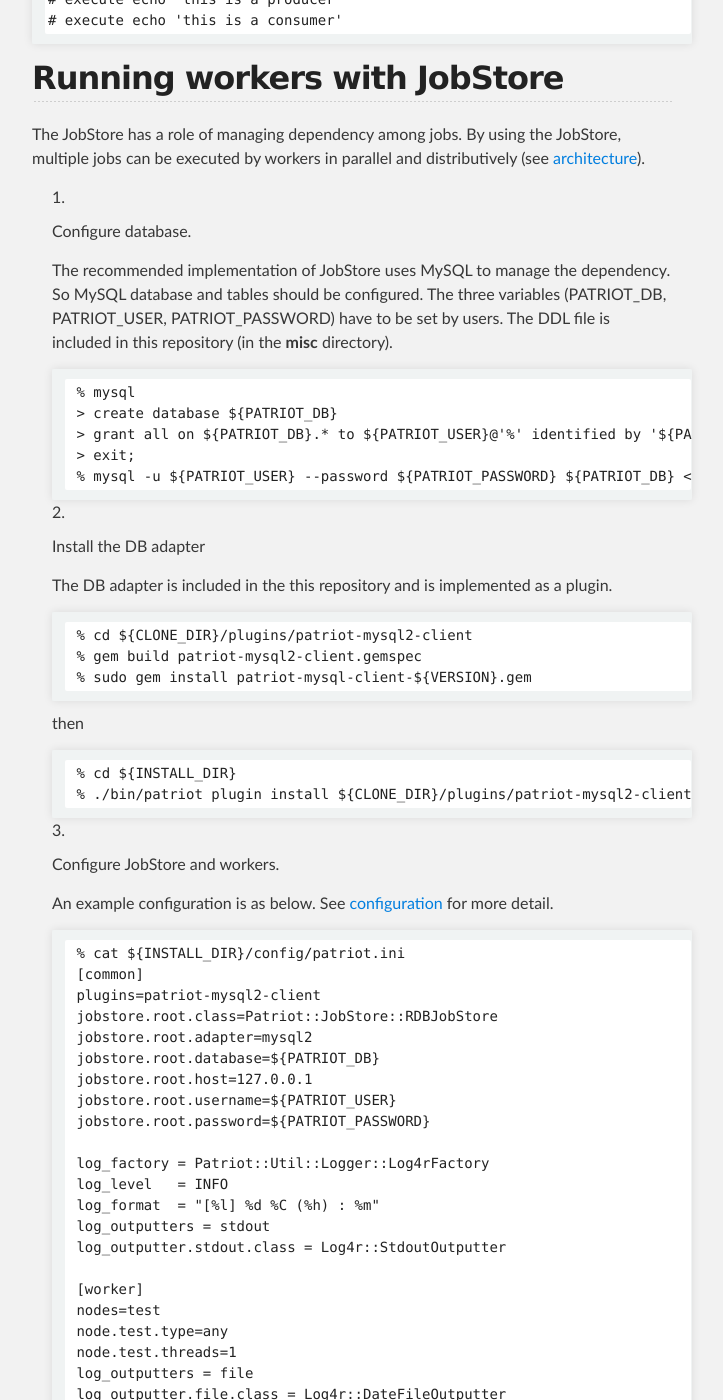
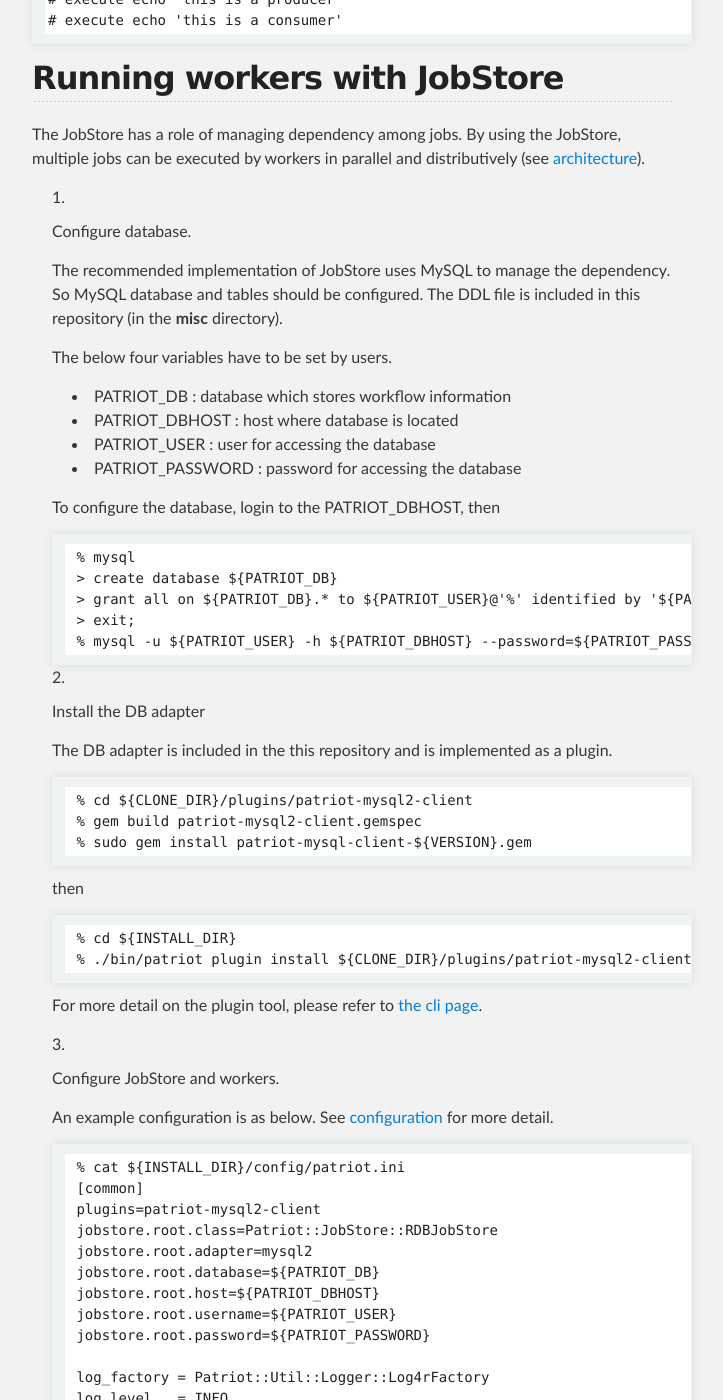
Before and after one commit to CyberAgent/patriot-workflow-scheduler, a Jekyll site: the page built from index.md, in a window 1280 px wide and 1400 px high, scrolled down 1719 px. Shown: the whole window, without its empty margins (288-1011 px from the left). Built offline with Jekyll 4.4.1, drawn with Linux system fonts in a browser that asks for light colours; Markdown is read by kramdown in place of the engine named in the settings; some of the changed text lies outside the part shown.

Commit message:
add links from index to cli (and fix typos)

````diff
--- a/index.md
+++ b/index.md
@@ -26,8 +26,8 @@
 
 ### Job Execution
 
-Command line tools are available for processing jobs defined in PBC.
-The tool can be triggered by the patriot script.
+Command line tools are available for processing jobs defined in [PBC](pbc.html).
+The tool can be triggered by [the patriot script](cli.html).
 The script takes three arguments: a tool name ('execute' for job execution), a target date of the jobs (in yyyy-MM-dd) and a path to the PBC file. In processing the PBC files, a variable '_date_' will be replaced with the target date.
 
 ```
@@ -72,14 +72,23 @@
 
 1. Configure database.
 
-    The recommended implementation of JobStore uses MySQL to manage the dependency. So MySQL database and tables should be configured. The three variables (PATRIOT\_DB, PATRIOT\_USER, PATRIOT\_PASSWORD) have to be set by users. The DDL file is included in this repository (in the __misc__ directory).
+    The recommended implementation of JobStore uses MySQL to manage the dependency. So MySQL database and tables should be configured.
+    The DDL file is included in this repository (in the __misc__ directory).
+
+    The below four variables have to be set by users.
+    * PATRIOT\_DB : database which stores workflow information
+    * PATRIOT\_DBHOST : host where database is located
+    * PATRIOT\_USER : user for accessing the database
+    * PATRIOT\_PASSWORD : password for accessing the database
+
+    To configure the database, login to the PATRIOT\_DBHOST, then
 
     ```
     % mysql
     > create database ${PATRIOT_DB}
     > grant all on ${PATRIOT_DB}.* to ${PATRIOT_USER}@'%' identified by '${PATRIOT_PASSWORD}'
     > exit;
-    % mysql -u ${PATRIOT_USER} --password ${PATRIOT_PASSWORD} ${PATRIOT_DB} <  misc/mysql.sql
+    % mysql -u ${PATRIOT_USER} -h ${PATRIOT_DBHOST} --password=${PATRIOT_PASSWORD} ${PATRIOT_DB} <  misc/mysql.sql
     ```
 
 2. Install the DB adapter
@@ -99,6 +108,8 @@
     % ./bin/patriot plugin install ${CLONE_DIR}/plugins/patriot-mysql2-client/patriot-mysql-client-${VERSION}.gem
     ```
 
+    For more detail on the plugin tool, please refer to [the cli page](cli.html#plugin).
+
 3. Configure JobStore and workers.
 
     An example configuration is as below.
@@ -111,7 +122,7 @@
     jobstore.root.class=Patriot::JobStore::RDBJobStore
     jobstore.root.adapter=mysql2
     jobstore.root.database=${PATRIOT_DB}
-    jobstore.root.host=127.0.0.1
+    jobstore.root.host=${PATRIOT_DBHOST}
     jobstore.root.username=${PATRIOT_USER}
     jobstore.root.password=${PATRIOT_PASSWORD}
 
@@ -133,6 +144,8 @@
 
 4. Start a worker
 
+    A worker process for executing jobs stored in the JobStore can be started by [the worker tool](cli.html#worker).
+
     ```
     % mkdir ${LOG_DIR} # if necessary
     % sudo ./bin/patriot worker start
@@ -140,11 +153,13 @@
 
 5. Register jobs
 
+    Jobs defined in PBC files can be registered to the JobStore by [the register tool](cli.html#register).
+
     ```
     % ${INSTALL_DIR}/bin/patriot register YYYY-mm-DD ${batch config file}
     ```
 
-    Jobs defined in the batch config file will be executed by the worker.
+    The jobs defined in the batch config file will be executed by the worker.
     See [batch config](pbc.html) for more detail on batch config files.
 
     In addition, a job management web console is available at 'http://${HOST}:36104/jobs/'
````
Also changed, not shown: cli.md (+9 -9 lines).
